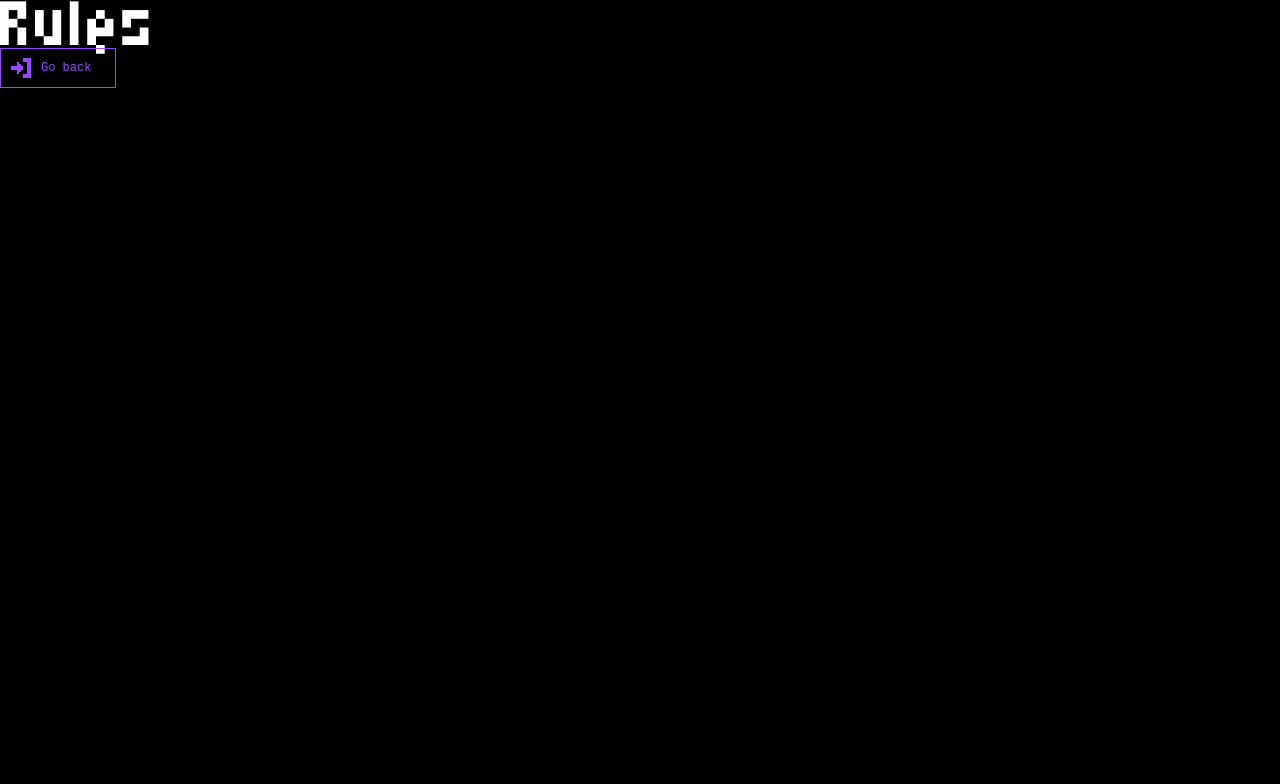
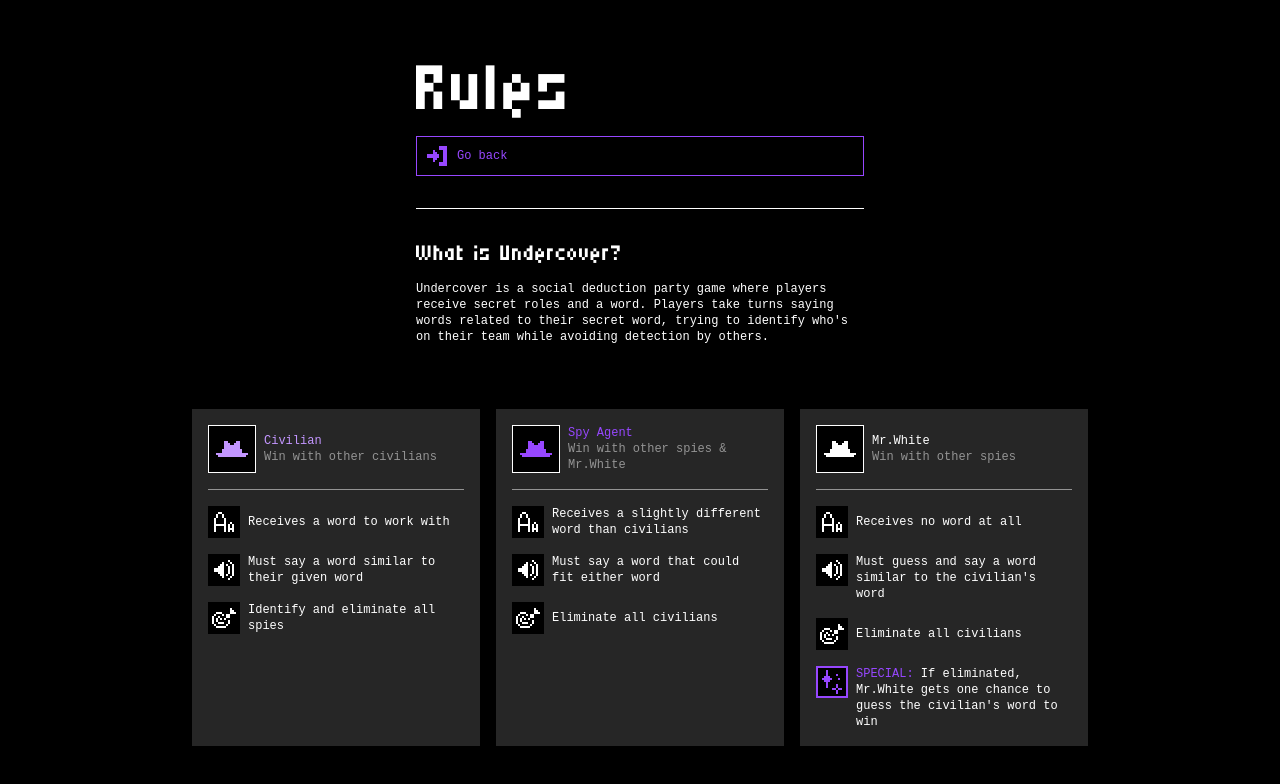
Before and after one commit to Kan-A-Pesh/undercover-game, a React (Vite) app in the folder client/: page / in a window 1280 px wide. Both pictures are taken after a click on the button "Read the rules". Shown: the top 784 px of the page. Built offline with nearby package versions, Linux system fonts and the light colour scheme.

Commit message:
feat: added cards for rules roles

```diff
--- /dev/null
+++ b/client/src/components/layout/rules/rule-card.tsx
@@ -0,0 +1,42 @@
+import Hat from "@/assets/svgs/hat";
+import Text from "@/components/ui/text";
+import { Color } from "@/types/color";
+import clsx from "clsx";
+import RuleIntel from "./rule-intel";
+
+interface RuleCardProps {
+  hatColor: Color;
+  name: string;
+  description: string;
+  word: string;
+  speak: string;
+  target: string;
+  special?: string;
+}
+
+export default function RuleCard({ hatColor, name, description, word, speak, target, special }: RuleCardProps) {
+  return (
+    <div className="flex flex-col gap-4 bg-white/15 p-4">
+      <header className="flex items-center gap-2">
+        <div className="border border-white bg-black min-w-12 min-h-12 grid place-items-center">
+          <Hat className={clsx("w-8 h-4", `text-${hatColor}`)} />
+        </div>
+        <div>
+          <Text color={hatColor}>{name}</Text>
+          <Text className="opacity-50">{description}</Text>
+        </div>
+      </header>
+      <hr className="border-t border-t-white/50 w-full" />
+
+      <RuleIntel icon="word">{word}</RuleIntel>
+      <RuleIntel icon="sound">{speak}</RuleIntel>
+      <RuleIntel icon="target">{target}</RuleIntel>
+      {special && (
+        <RuleIntel icon="stars" special>
+          <span className="text-primary uppercase">Special: </span>
+          {special}
+        </RuleIntel>
+      )}
+    </div>
+  );
+}
--- /dev/null
+++ b/client/src/components/layout/rules/rule-intel.tsx
@@ -0,0 +1,20 @@
+import Icon, { IconName } from "@/components/icon";
+import Text from "@/components/ui/text";
+import clsx from "clsx";
+
+interface RuleIntelProps {
+  icon: IconName;
+  children: React.ReactNode;
+  special?: boolean;
+}
+
+export default function RuleIntel({ icon, children, special }: RuleIntelProps) {
+  return (
+    <div className="flex items-start gap-2">
+      <div className={clsx("bg-black min-w-8 min-h-8 grid place-items-center", special && "border-2 border-primary")}>
+        <Icon name={icon} color={special ? "primary" : "white"} size={24} />
+      </div>
+      <Text className="my-auto">{children}</Text>
+    </div>
+  );
+}
--- a/client/src/screens/rules.tsx
+++ b/client/src/screens/rules.tsx
@@ -1,3 +1,4 @@
+import RuleCard from "@/components/layout/rules/rule-card";
 import Button from "@/components/ui/button";
 import Text from "@/components/ui/text";
 import { useAppDispatch } from "@/store/hooks";
@@ -9,11 +10,52 @@ export default function RulesScreen() {
   const handleHome = () => dispatch(setRoute("home"));
 
   return (
-    <div>
-      <Text type="display">Rules</Text>
-      <Button type="outlined" color="primary" size="md" icon="logout" onClick={handleHome}>
-        Go back
-      </Button>
+    <div className="flex flex-1 flex-col gap-16 px-4 items-start py-4 md:py-8 lg:py-16">
+      <div className="flex flex-col gap-4 max-w-md mx-auto w-full">
+        <Text type="display" className="mb-2">
+          Rules
+        </Text>
+        <Button type="outlined" color="primary" size="md" icon="logout" onClick={handleHome}>
+          Go back
+        </Button>
+
+        <hr className="my-4 border-t border-t-white w-full" />
+
+        <Text type="title">What is Undercover?</Text>
+        <Text type="paragraph">
+          Undercover is a social deduction party game where players receive secret roles and a word. Players take turns
+          saying words related to their secret word, trying to identify who's on their team while avoiding detection by
+          others.
+        </Text>
+      </div>
+
+      <section className="grid grid-cols-1 lg:grid-cols-3 gap-4 max-w-md lg:max-w-4xl mx-auto">
+        <RuleCard
+          hatColor="secondary"
+          name="Civilian"
+          description="Win with other civilians"
+          word="Receives a word to work with"
+          speak="Must say a word similar to their given word"
+          target="Identify and eliminate all spies"
+        />
+        <RuleCard
+          hatColor="primary"
+          name="Spy Agent"
+          description="Win with other spies & Mr.White"
+          word="Receives a slightly different word than civilians"
+          speak="Must say a word that could fit either word"
+          target="Eliminate all civilians"
+        />
+        <RuleCard
+          hatColor="white"
+          name="Mr.White"
+          description="Win with other spies"
+          word="Receives no word at all"
+          speak="Must guess and say a word similar to the civilian's word"
+          target="Eliminate all civilians"
+          special="If eliminated, Mr.White gets one chance to guess the civilian's word to win"
+        />
+      </section>
     </div>
   );
 }
```
